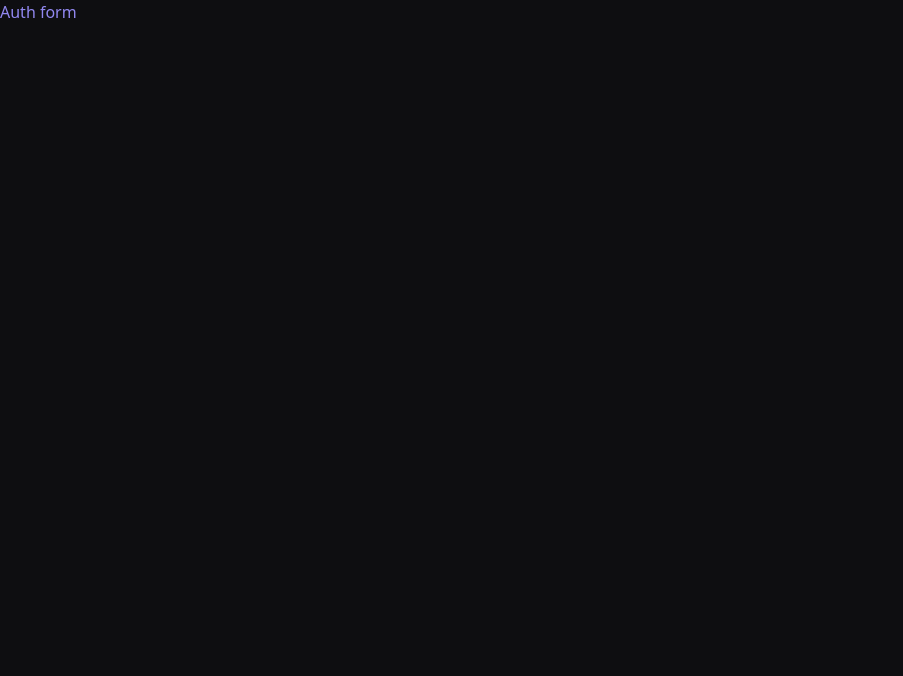
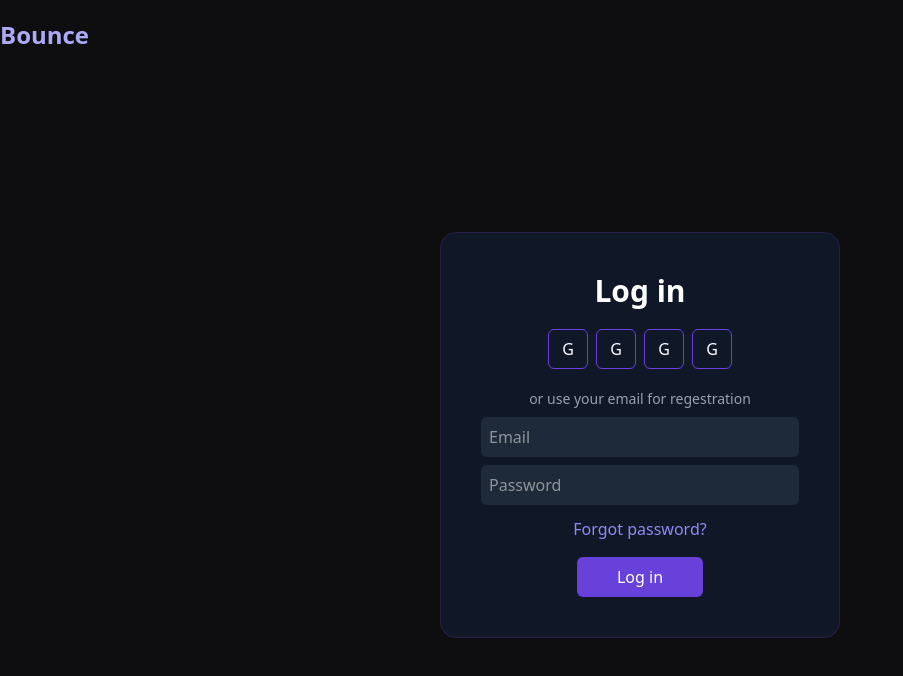
Before and after one commit to karal63/Bounce, a Vue app in the folder client/: page /login in a window 1280 px wide. Shown: the top 676 px of the page, without its empty margins (0-903 px from the left). Built offline with nearby package versions, Linux system fonts and the light colour scheme.

Commit message:
Create static auth form.

```diff
--- a/client/src/components/AuthForm/AuthFormPage.vue
+++ b/client/src/components/AuthForm/AuthFormPage.vue
@@ -1,5 +1,67 @@
 <script setup lang="ts"></script>
 
 <template>
-    <div class="text-purple-400 h-[100vh] bg-mainDarkBg">Auth form</div>
+    <div class="h-full">
+        <div class="h-[70px] flex items-center justify-between">
+            <h1 class="font-semibold text-2xl text-purple-300">
+                <RouterLink to="/">Bounce</RouterLink>
+            </h1>
+        </div>
+
+        <div class="h-[calc(100%-70px)] flex-center">
+            <form
+                class="text-white flex-col items-center py-10 w-[400px] bg-gray-900 border border-purple-950 px-10 rounded-2xl"
+            >
+                <h1 class="text-3xl font-bold mb-5">Log in</h1>
+                <div class="flex gap-2">
+                    <a
+                        href="#"
+                        class="h-10 w-10 border border-purple-600 rounded-md flex-center"
+                        >G</a
+                    >
+                    <a
+                        href="#"
+                        class="h-10 w-10 border border-purple-600 rounded-md flex-center"
+                        >G</a
+                    >
+                    <a
+                        href="#"
+                        class="h-10 w-10 border border-purple-600 rounded-md flex-center"
+                        >G</a
+                    >
+                    <a
+                        href="#"
+                        class="h-10 w-10 border border-purple-600 rounded-md flex-center"
+                        >G</a
+                    >
+                </div>
+                <span class="mt-5 text-sm mb-2 text-gray-400 00"
+                    >or use your email for regestration</span
+                >
+
+                <div class="flex-col gap-2 w-full">
+                    <input
+                        type="text"
+                        placeholder="Email"
+                        class="bg-gray-800 w-full py-2 rounded-md px-2 outline-none"
+                    />
+                    <input
+                        type="password"
+                        placeholder="Password"
+                        class="bg-gray-800 w-full py-2 rounded-md px-2 outline-none"
+                    />
+                </div>
+
+                <button class="mt-3 text-purple-400 cursor-pointer">
+                    Forgot password?
+                </button>
+
+                <button
+                    class="mt-4 bg-purple-600 px-10 py-2 rounded-md cursor-pointer"
+                >
+                    Log in
+                </button>
+            </form>
+        </div>
+    </div>
 </template>
--- /dev/null
+++ b/client/src/stores/authStore.ts
@@ -0,0 +1,7 @@
+import { defineStore } from "pinia";
+
+const authStore = defineStore("authStore", () => {
+    const login = async (email, password) => {};
+    const register = async (email, password) => {};
+    const logout = async (email, password) => {};
+});
```
